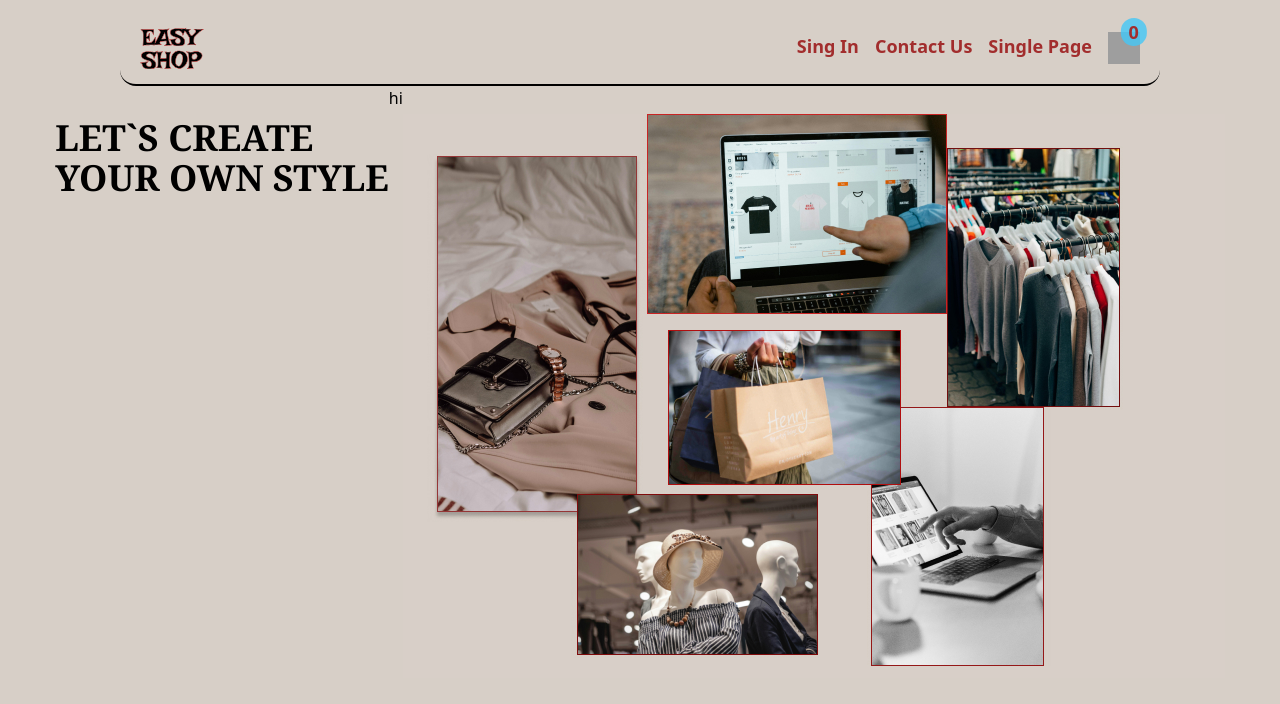
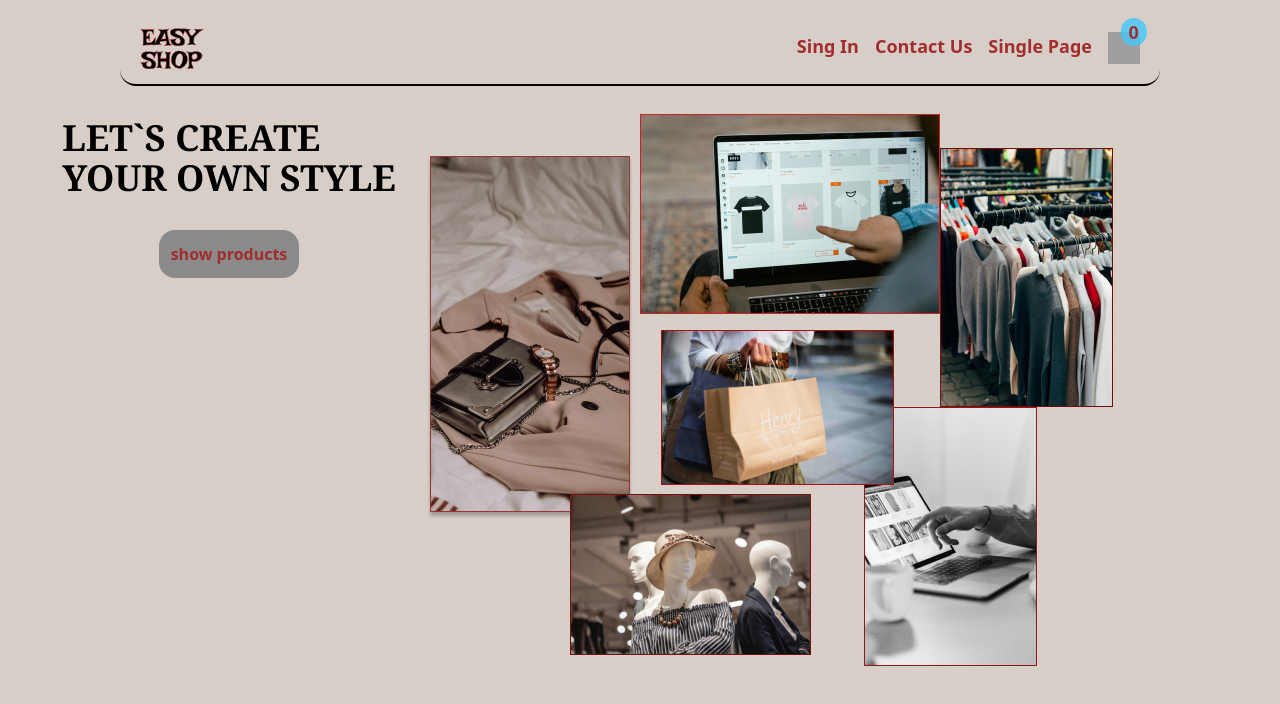
Before and after one commit to mahdiyehhaj497-oss/Market-Project, a React (Vite) app: page / in a window 1280 px wide. Shown: the top 704 px of the page. Built offline with nearby package versions, Linux system fonts and the light colour scheme; grey boxes are pictures that could not be loaded.

Commit message:
make button in home page

```diff
--- a/src/pages/Home.jsx
+++ b/src/pages/Home.jsx
@@ -8,19 +8,33 @@ export default function Home() {
     return (
       <>
         {/* <div className="bg-[url('src/assets/backgrond Gray.jpg')] rounded-3xl bg-no-repeat bg-cover bg-center w-screen h-screen mx-12px mb-40px absolute "> */}
-        <div className="bg-cream-100 w-screen h-screen">
+        <div className="bg-cream-100 w-screen h-screen ">
           <div className=" flex items-center  justify-center">
             <Navbar />
             {/* <h1 className=" text-white text-9xl font-extrabold font-serif pt-10 mt-5 ">
               welcom !
             </h1> */}
           </div>
-          <div className=" flex justify-center ">
-            <h1 className="mt-8 text-4xl font-bold font-serif">LET`S CREATE<br/> YOUR OWN STYLE</h1>
-            <Link to="/product">
-            hi
-            </Link>
-            <img src="src/assets/MacBook Air - 1 (2).jpg" alt="" className=" mt-7 "/>
+          <div className=" flex justify-center  ">
+            <div>
+              <h1 className="mt-8 text-4xl font-bold font-serif">
+                LET`S CREATE
+                <br /> YOUR OWN STYLE
+              </h1>
+              <div className="flex justify-center items-center mt-8">
+                <Link to="/product">
+                  <button className="p-3 rounded-2xl bg-lightg-100 font-bold text-redd-100">show products</button>
+                </Link>
+              </div>
+            </div>
+
+
+              <img
+                src="src/assets/MacBook Air - 1 (2).jpg"
+                alt=""
+                className=" mt-7 "
+              />
+
           </div>
         </div>
       </>
--- a/src/pages/Sing In.jsx
+++ b/src/pages/Sing In.jsx
@@ -3,7 +3,7 @@ import Form from "../Component/shared/Form";
 export default function SingIn() {
   return (
     <>
-      <div className="h-screen bg-gradient-to-r from-[#1B1F3A]  to-[#E1BF78] flex items-center justify-center mt-auto">
+      <div className="h-screen  from-[#1B1F3A]  to-[#E1BF78] flex items-center justify-center mt-auto">
         <div className="mb-auto mt-4">
           <Form />
           <h1 className="text-white font-light ml-10 text-lg mt-10">Forget Password?</h1>
```
Also changed, not shown: src/assets/storefront.avif (deleted).
